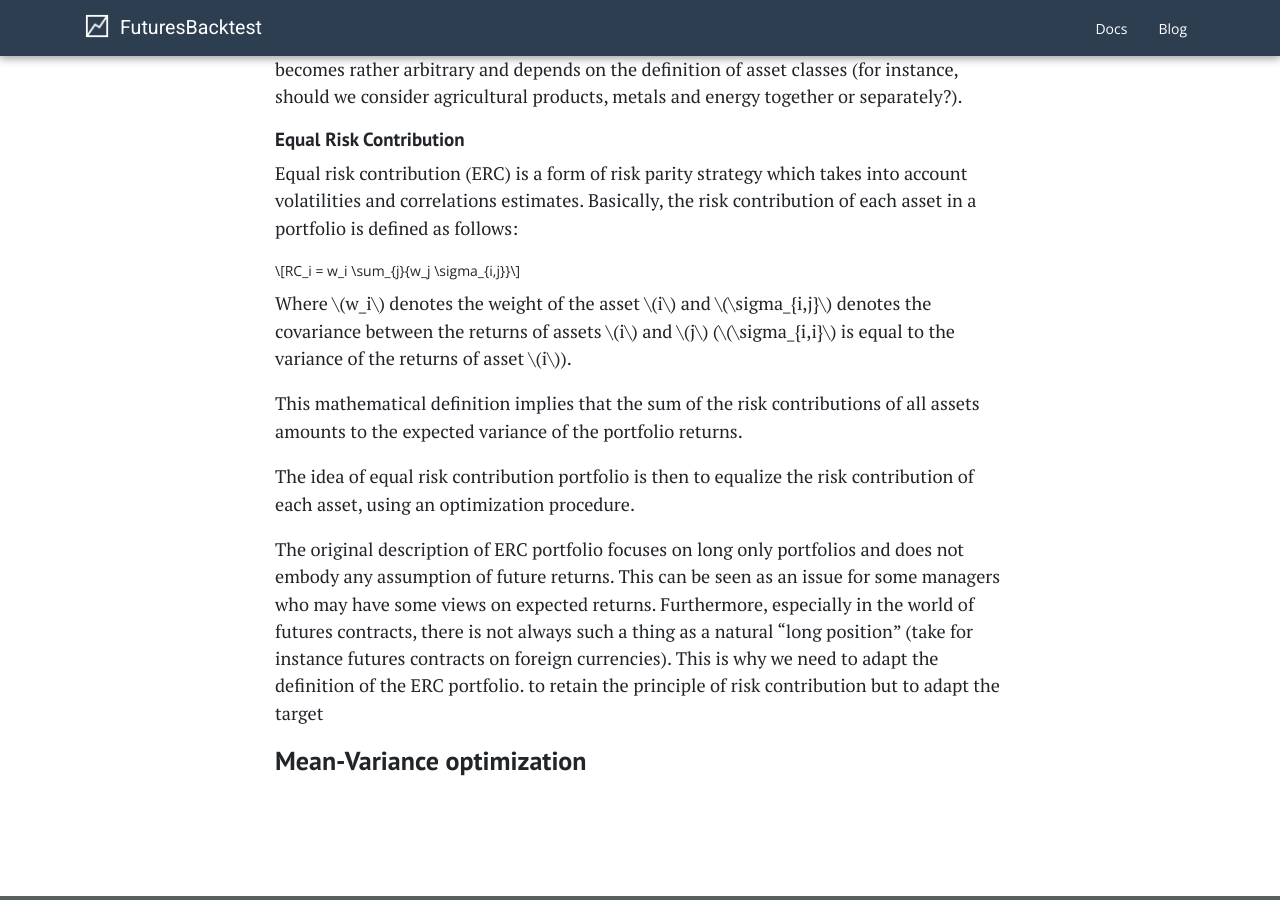
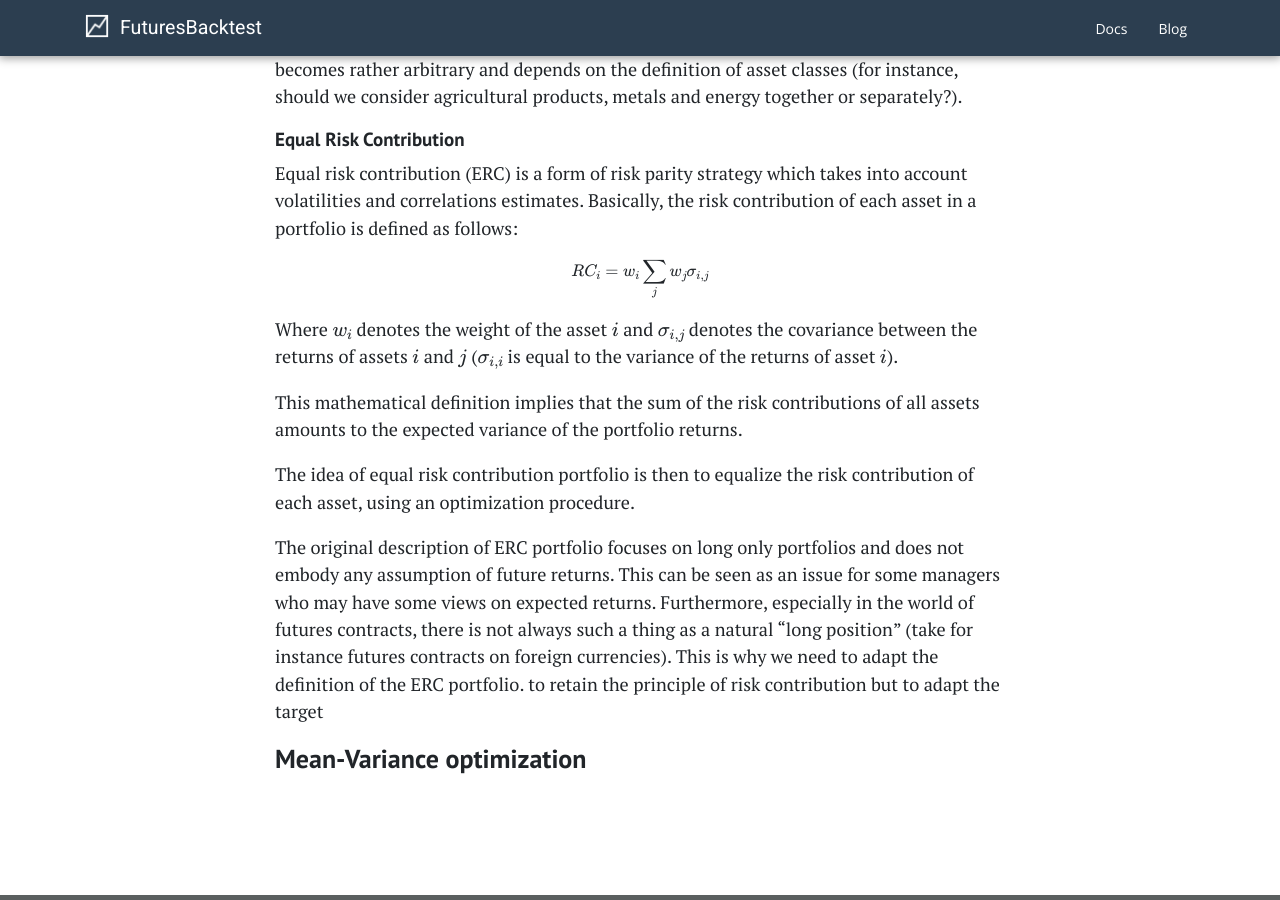
Before and after one commit to ajmal017/futuresbacktest.github.io, a Jekyll site: the page built from drafts/2019-09-01-introducing-dynamic-allocation.md, in a window 1280 px wide and 900 px high, scrolled down 2240 px. Built offline with Jekyll 4.4.1, drawn with Linux system fonts in a browser that asks for light colours; nearby versions of some CDN libraries; formulas are drawn with MathJax 3; comment, search, counter and statistics services are not loaded.

```diff
--- a/_includes/footer.html
+++ b/_includes/footer.html
@@ -1,4 +1,5 @@
-      <footer id="footer">
+  <script type="text/javascript" async src="https://cdnjs.cloudflare.com/ajax/libs/mathjax/2.7.5/MathJax.js?config=TeX-MML-AM_CHTML"></script>
+  <footer id="footer">
         <div>
           <a href="/docs/terms/">Terms of service</a> -
           <a href="/contact">Contact</a> -
--- a/_layouts/default.html
+++ b/_layouts/default.html
@@ -70,6 +70,5 @@ s.setAttribute('data-timestamp', +new Date());
         </div>
     </main>
 <script src="/assets/js/main.js"></script>
-<script type="text/javascript" async src="https://cdnjs.cloudflare.com/ajax/libs/mathjax/2.7.5/MathJax.js?config=TeX-MML-AM_CHTML"></script>
 
 {% include footer.html %}
```
